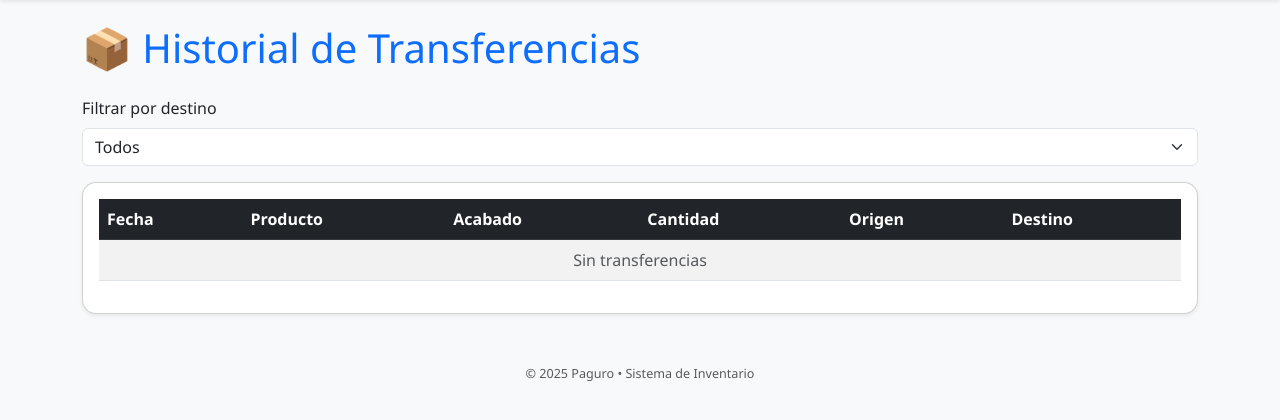
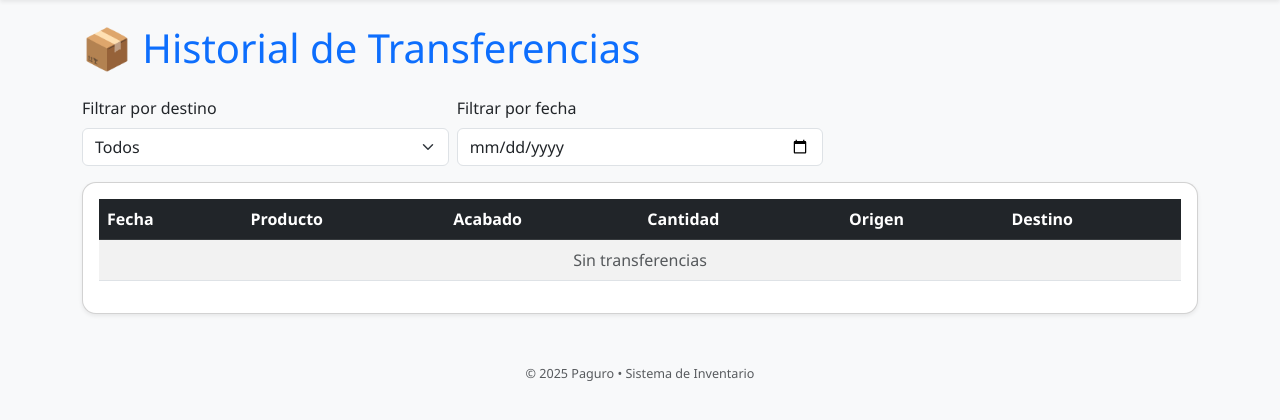
Before and after one commit to ProyectoPaguro/Paguro, a Flask app: page /transferencias in a window 1280 px wide. Shown: the part 56-476 px from the top of the page. Run offline with Flask 3, Linux system fonts and the light colour scheme; a user stored in the database is signed in; data that the repository does not hold is empty.

Commit message:
mejora en filtrar traslados por fecha y exportar

```diff
--- a/app.py
+++ b/app.py
@@ -703,16 +703,29 @@ def productos_por_categoria_tabla(categoria_id):
 @login_required
 def productos_por_categoria_vista(categoria_id):
     categorias = CategoriaProduccion.query.order_by(CategoriaProduccion.nombre.asc()).all()
+    BODEGA_ACTUAL = "Tocancipa"   # ← Aquí defines tu bodega
 
     if categoria_id == 0:
         categoria_nombre = "Sin categoría"
-        productos = Producto.query.filter(Producto.categoria_id.is_(None)).order_by(Producto.nombre.asc()).all()
+        productos = (
+            Producto.query
+            .filter(Producto.categoria_id.is_(None))
+            .filter(Producto.bodega == BODEGA_ACTUAL)
+            .order_by(Producto.nombre.asc())
+            .all()
+        )
     else:
         categoria = CategoriaProduccion.query.get_or_404(categoria_id)
         categoria_nombre = categoria.nombre
-        productos = Producto.query.filter_by(categoria_id=categoria_id).order_by(Producto.nombre.asc()).all()
+        productos = (
+            Producto.query
+            .filter(Producto.categoria_id == categoria_id)
+            .filter(Producto.bodega == BODEGA_ACTUAL)
+            .order_by(Producto.nombre.asc())
+            .all()
+        )
 
-    # Si se envió un cambio de categoría
+    # Si cambian categoría desde la vista
     if request.method == 'POST':
         producto_id = request.form.get('producto_id')
         nueva_categoria = request.form.get('nueva_categoria')
@@ -730,6 +743,7 @@ def productos_por_categoria_vista(categoria_id):
         categorias=categorias,
         categoria_id=categoria_id
     )
+
 
 @app.route('/produccion', endpoint='produccion')
 @login_required
@@ -1129,15 +1143,47 @@ def go_produccion():
 @login_required
 def transferencias():
     destino = request.args.get('destino', '').strip()
+    fecha_desde = request.args.get('desde', '')
+    fecha_hasta = request.args.get('hasta', '')
 
     q = Transferencia.query.order_by(Transferencia.fecha.desc())
 
+    # FILTRAR POR DESTINO
     if destino:
         q = q.filter(Transferencia.destino == destino)
 
+    # FILTRAR POR FECHA DESDE
+    if fecha_desde:
+        try:
+            d = datetime.strptime(fecha_desde, "%Y-%m-%d")
+            q = q.filter(Transferencia.fecha >= d)
+        except:
+            pass
+
+    # FILTRAR POR FECHA HASTA
+    if fecha_hasta:
+        try:
+            h = datetime.strptime(fecha_hasta, "%Y-%m-%d")
+            h = h.replace(hour=23, minute=59, second=59)
+            q = q.filter(Transferencia.fecha <= h)
+        except:
+            pass
+
     todas = q.all()
 
-    return render_template('transferencias.html', transferencias=todas, sel_destino=destino)
+    # Para evitar destinos repetidos
+    destinos_unicos = sorted({t.destino for t in Transferencia.query.all()})
+
+    return render_template(
+        'transferencias.html',
+        transferencias=todas,
+        sel_destino=destino,
+        sel_desde=fecha_desde,
+        sel_hasta=fecha_hasta,
+        destinos=destinos_unicos
+    )
+
+
 
 
 @app.route('/movimientos', endpoint='movimientos')
--- a/templates/transferencias.html
+++ b/templates/transferencias.html
@@ -4,16 +4,28 @@
 {% block contenido %}
 <h1 class="mb-4 text-primary">📦 Historial de Transferencias</h1>
 
-<form method="get" class="mb-3">
+<form method="get" class="row mb-3 g-2">
+
+  <!-- FILTRO DESTINO -->
+  <div class="col-md-4">
     <label class="form-label">Filtrar por destino</label>
     <select name="destino" class="form-select" onchange="this.form.submit()">
       <option value="">Todos</option>
-    {% for t in transferencias %}
-      <option value="{{ t.destino }}" {% if sel_destino == t.destino %}selected{% endif %}>
-        {{ t.destino }}
+      {% for d in destinos %}
+        <option value="{{ d }}" {% if sel_destino == d %}selected{% endif %}>
+          {{ d }}
         </option>
       {% endfor %}
     </select>
+  </div>
+
+  <!-- FILTRO FECHA -->
+  <div class="col-md-4">
+    <label class="form-label">Filtrar por fecha</label>
+    <input type="date" name="fecha" value="{{ sel_fecha }}" class="form-control"
+           onchange="this.form.submit()">
+  </div>
+
 </form>
 
 <div class="card shadow-sm">
@@ -48,4 +60,5 @@
     </table>
   </div>
 </div>
+
 {% endblock %}
```
Lines whose indentation alone changed are shown as unchanged.
